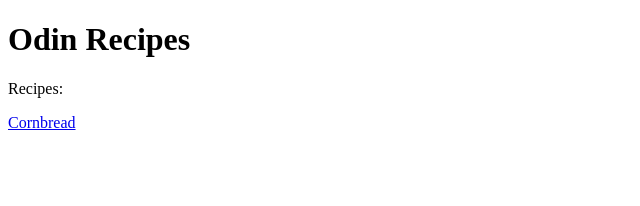
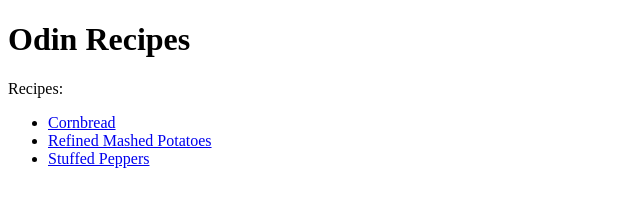
Before and after one commit to Cyclopsie/odin-recipes, a plain HTML site: page index.html in a window 1280 px wide. Shown: the whole page, without its empty margins (0-640 px from the left). Drawn offline with Linux system fonts and the light colour scheme.

Commit message:
Edit recipe links

```diff
--- a/index.html
+++ b/index.html
@@ -7,6 +7,10 @@
     <body>
         <h1>Odin Recipes</h1>
         <p>Recipes:</p>
-        <a href="recipes/cornbread.html">Cornbread</a>
+            <ul>
+               <li><a href="recipes/cornbread.html">Cornbread</a></li>
+                <li><a href="recipes/r-mashed.html">Refined Mashed Potatoes</a></li>
+                <li><a href="recipes/stuffedpeppers.html">Stuffed Peppers</a></li>
+            </ul>
     </body>
 </html>
```
